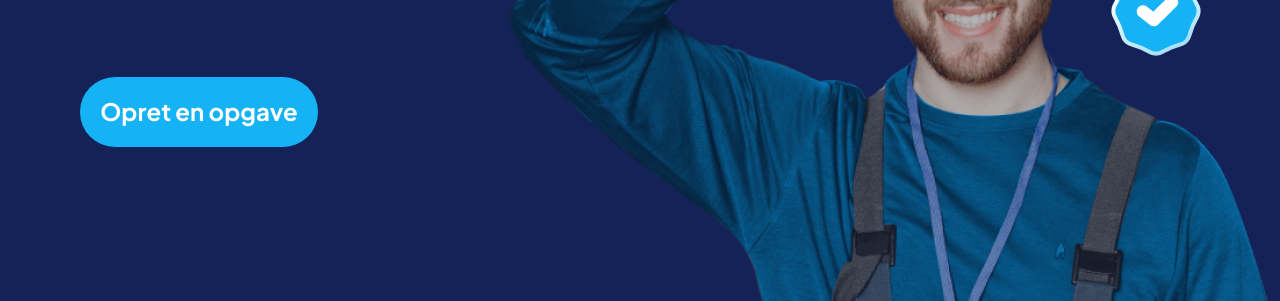
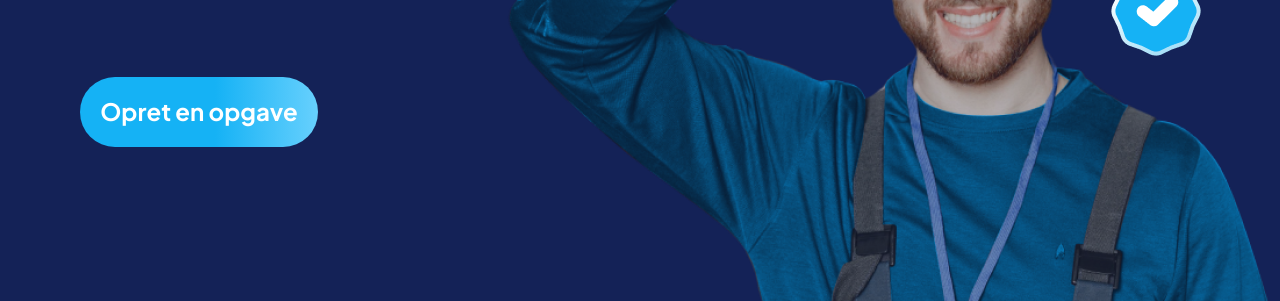
Before and after one commit to Sivonenko/ProHome, a website built with Vite: page src/index.html in a window 1280 px wide. Shown: the part 499-800 px from the top of the page. Built offline with nearby package versions, Linux system fonts and the light colour scheme.

Commit message:
Update hero.css

```diff
--- a/src/css/hero.css
+++ b/src/css/hero.css
@@ -84,14 +84,10 @@ height: 70px;
 margin: 0;
 font-size: 24px;
 line-height: 1.33333;
-transition: background-color 250ms cubic-bezier(0.47, 0, 0.745, 0.715), color 250ms cubic-bezier(0.47, 0, 0.745, 0.715) ;
+ background: linear-gradient(90deg, #15b2f5 56.81%, #67d0fd 100%);
 
 }
-.hero-btn:hover,
-.hero-btn:focus{
-    background-color: #fff;
-    color: #15b2f5;
-}
+
 @media screen and (min-device-pixel-ratio: 2) and (min-width: 1280px),
 	screen and (min-resolution: 192dpi) and (min-width: 1280px),
 	screen and (min-resolution: 2dppx) and (min-width: 1280px) {
```
